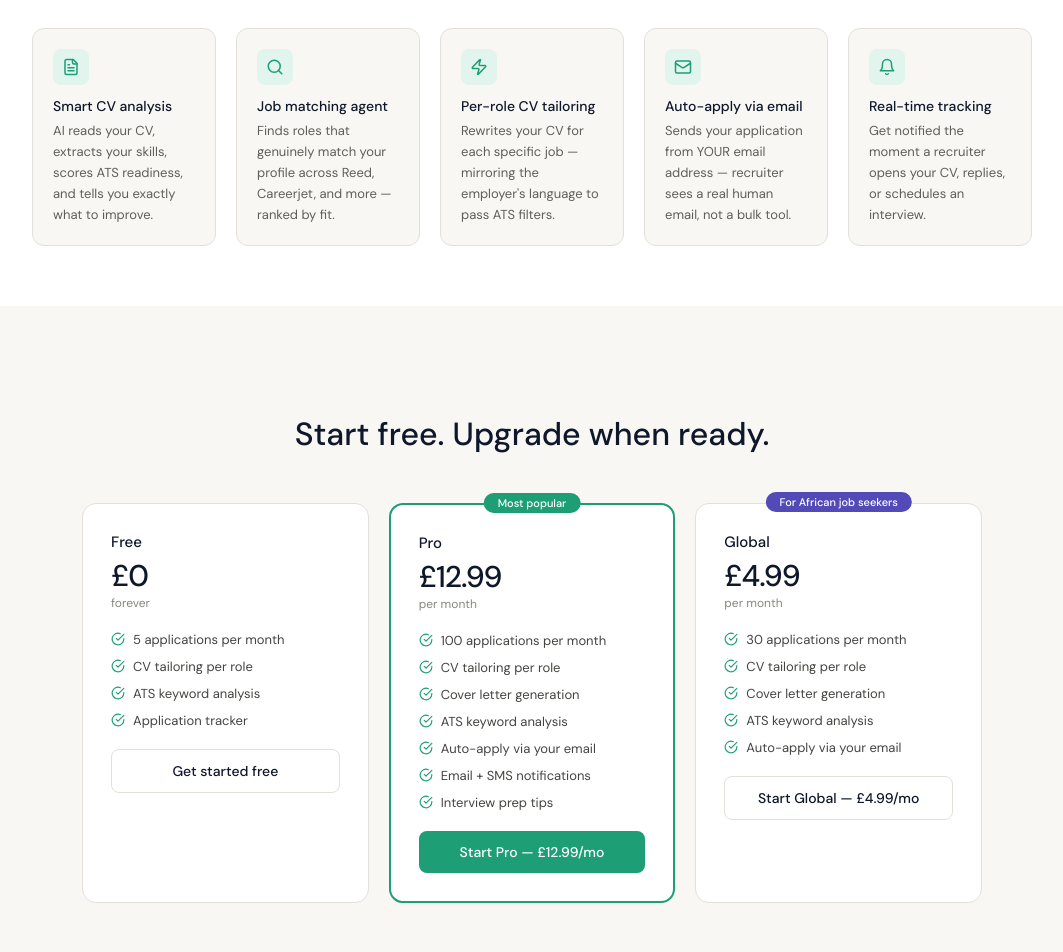
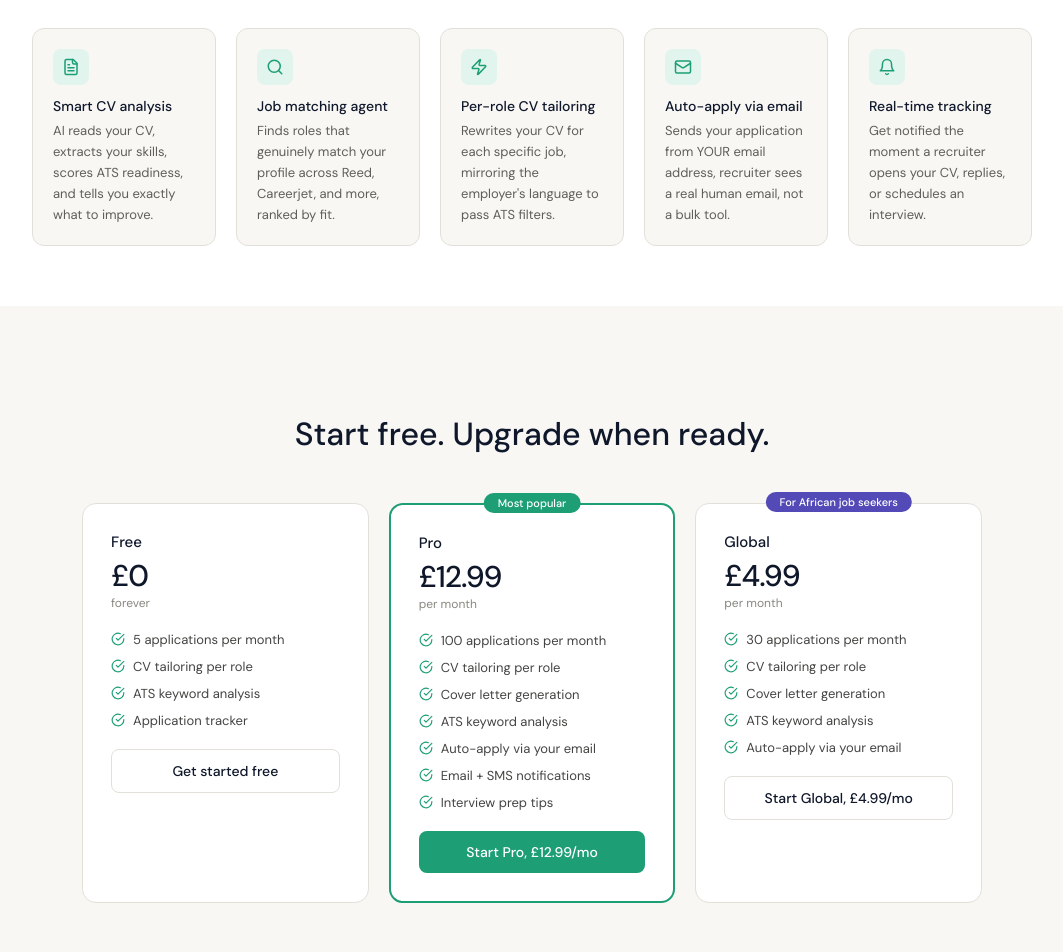
Before and after one commit to JulietChinenyeDuru/African-Entrepreneurship-main, a Next.js app: page / in a window 1280 px wide. Shown: the part 780-1732 px from the top of the page, without its empty margins (108-1171 px from the left). Built offline with nearby package versions, Linux system fonts and the light colour scheme.

Commit message:
fix: replace em dashes with commas in landing page

```diff
--- a/app/page.tsx
+++ b/app/page.tsx
@@ -5,9 +5,9 @@ import { CheckCircle, Zap, Bell, Search, FileText, ArrowRight, Star, Mail, Messa
 
 const FEATURES = [
   { icon: FileText, title: 'Smart CV analysis', desc: 'AI reads your CV, extracts your skills, scores ATS readiness, and tells you exactly what to improve.' },
-  { icon: Search, title: 'Job matching agent', desc: 'Finds roles that genuinely match your profile across Reed, Careerjet, and more — ranked by fit.' },
-  { icon: Zap, title: 'Per-role CV tailoring', desc: 'Rewrites your CV for each specific job — mirroring the employer\'s language to pass ATS filters.' },
-  { icon: Mail, title: 'Auto-apply via email', desc: 'Sends your application from YOUR email address — recruiter sees a real human email, not a bulk tool.' },
+  { icon: Search, title: 'Job matching agent', desc: 'Finds roles that genuinely match your profile across Reed, Careerjet, and more, ranked by fit.' },
+  { icon: Zap, title: 'Per-role CV tailoring', desc: 'Rewrites your CV for each specific job, mirroring the employer\'s language to pass ATS filters.' },
+  { icon: Mail, title: 'Auto-apply via email', desc: 'Sends your application from YOUR email address, recruiter sees a real human email, not a bulk tool.' },
   { icon: Bell, title: 'Real-time tracking', desc: 'Get notified the moment a recruiter opens your CV, replies, or schedules an interview.' },
 ]
 
@@ -20,12 +20,12 @@ const PLANS = [
   {
     name: 'Pro', price: '£12.99', period: 'per month',
     features: ['100 applications per month', 'CV tailoring per role', 'Cover letter generation', 'ATS keyword analysis', 'Auto-apply via your email', 'Email + SMS notifications', 'Interview prep tips'],
-    cta: 'Start Pro — £12.99/mo', href: '/auth?plan=pro', highlight: true,
+    cta: 'Start Pro, £12.99/mo', href: '/auth?plan=pro', highlight: true,
   },
   {
     name: 'Global', price: '£4.99', period: 'per month',
     features: ['30 applications per month', 'CV tailoring per role', 'Cover letter generation', 'ATS keyword analysis', 'Auto-apply via your email'],
-    cta: 'Start Global — £4.99/mo', href: '/auth?plan=africa', highlight: false,
+    cta: 'Start Global, £4.99/mo', href: '/auth?plan=africa', highlight: false,
     note: 'For African job seekers',
   },
 ]
```
